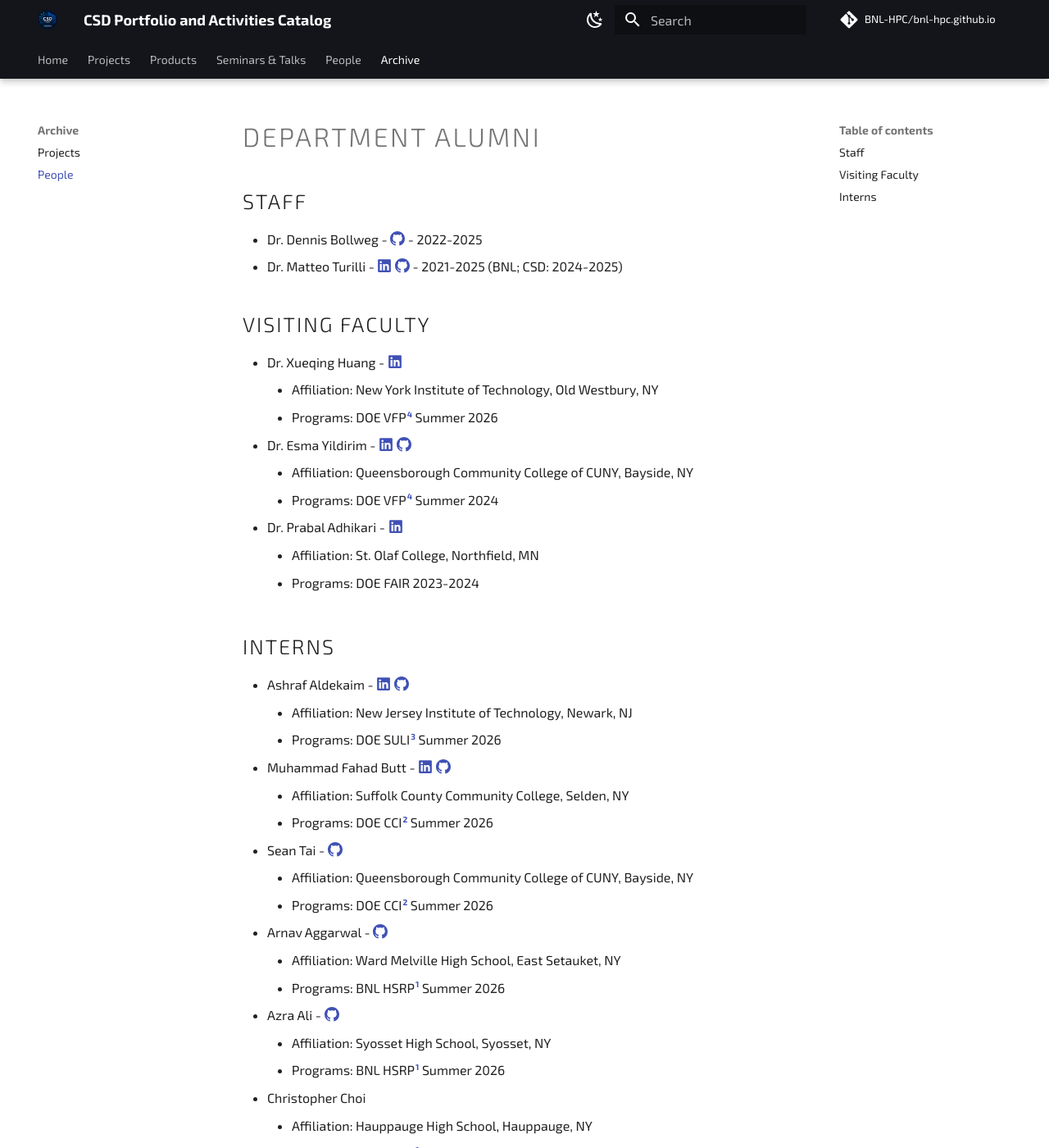
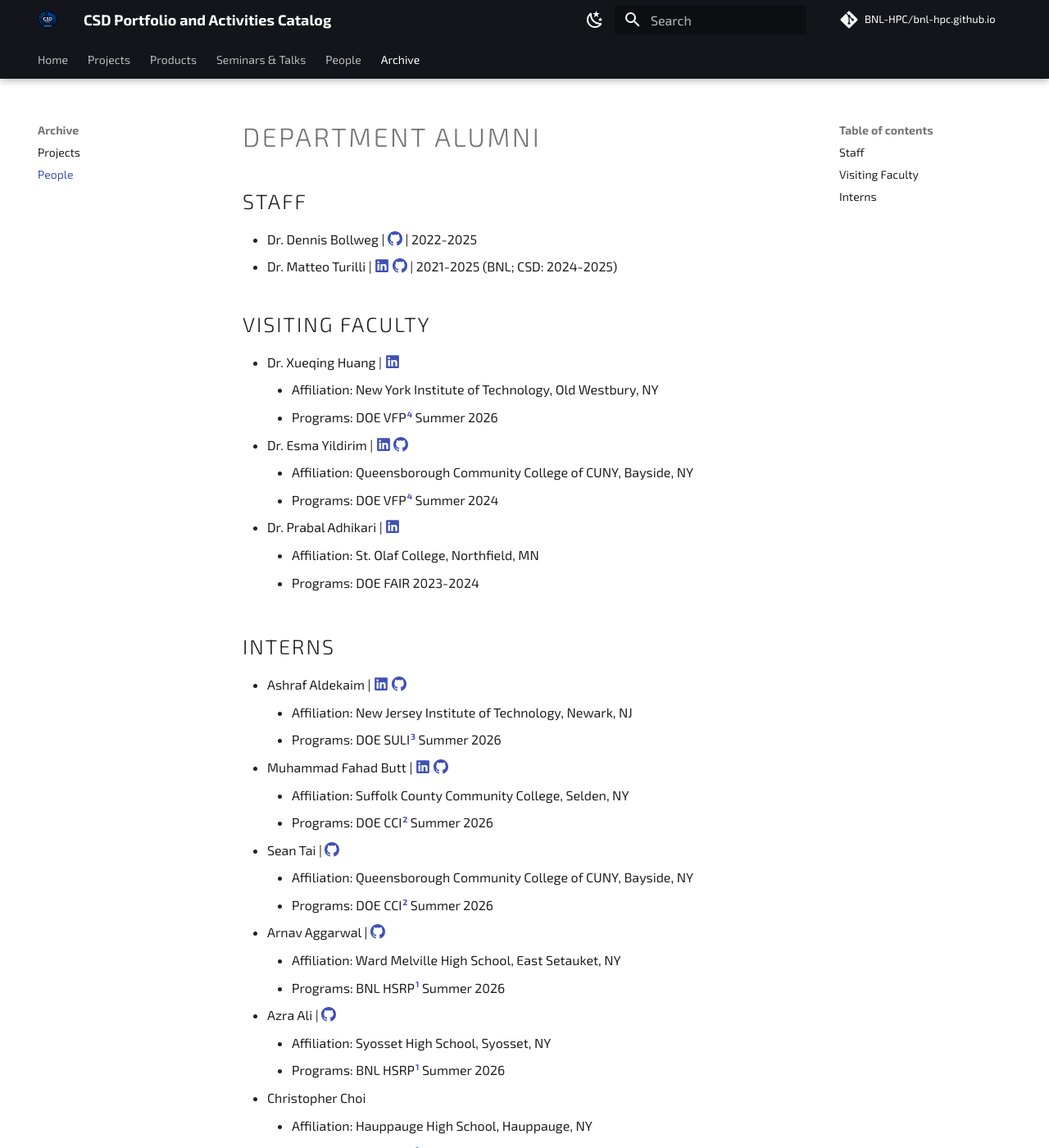
Before and after one commit to BNL-HPC/bnl-hpc.github.io, an MkDocs documentation site: the page built from docs/archive/people.md, in a window 1280 px wide and 1400 px high. Shown: the whole window at 82% size. Built offline with MkDocs 1.6.1 and Material for MkDocs 9.7.7, drawn with Linux system fonts in a browser that asks for light colours; comment, search, counter and statistics services are not loaded; some of the changed text lies outside the part shown.

Commit message:
refactor: update list item separators for alumni docs

```diff
--- a/docs/archive/people.md
+++ b/docs/archive/people.md
@@ -2,45 +2,45 @@
 
 ## Staff
 
-- Dr. Dennis Bollweg - [:octicons-mark-github-16:](https://github.com/dbollweg) - 2022-2025
-- Dr. Matteo Turilli - [:fontawesome-brands-linkedin:](https://www.linkedin.com/in/mturilli) [:octicons-mark-github-16:](https://github.com/mturilli) - 2021-2025 (BNL; CSD: 2024-2025)
+- Dr. Dennis Bollweg | [:octicons-mark-github-16:](https://github.com/dbollweg) | 2022-2025
+- Dr. Matteo Turilli | [:fontawesome-brands-linkedin:](https://www.linkedin.com/in/mturilli) [:octicons-mark-github-16:](https://github.com/mturilli) | 2021-2025 (BNL; CSD: 2024-2025)
 
 ## Visiting Faculty
 
-- Dr. Xueqing Huang - [:fontawesome-brands-linkedin:](https://www.linkedin.com/in/xueqing-huang-04379889)
+- Dr. Xueqing Huang | [:fontawesome-brands-linkedin:](https://www.linkedin.com/in/xueqing-huang-04379889)
     - Affiliation: New York Institute of Technology, Old Westbury, NY
     - Programs: DOE VFP[^vfp] Summer 2026
-- Dr. Esma Yildirim - [:fontawesome-brands-linkedin:](https://www.linkedin.com/in/esmayildirim65216228) [:octicons-mark-github-16:](https://github.com/esmayildirim)
+- Dr. Esma Yildirim | [:fontawesome-brands-linkedin:](https://www.linkedin.com/in/esmayildirim65216228) [:octicons-mark-github-16:](https://github.com/esmayildirim)
     - Affiliation: Queensborough Community College of CUNY, Bayside, NY
     - Programs: DOE VFP[^vfp] Summer 2024
-- Dr. Prabal Adhikari - [:fontawesome-brands-linkedin:](https://www.linkedin.com/in/prabal-adhikari-7329b71b)
+- Dr. Prabal Adhikari | [:fontawesome-brands-linkedin:](https://www.linkedin.com/in/prabal-adhikari-7329b71b)
     - Affiliation: St. Olaf College, Northfield, MN
     - Programs: DOE FAIR 2023-2024
 
 ## Interns
 
-- Ashraf Aldekaim - [:fontawesome-brands-linkedin:](https://www.linkedin.com/in/ashraf-aldekaim) [:octicons-mark-github-16:](https://github.com/ashraf1248)
+- Ashraf Aldekaim | [:fontawesome-brands-linkedin:](https://www.linkedin.com/in/ashraf-aldekaim) [:octicons-mark-github-16:](https://github.com/ashraf1248)
     - Affiliation: New Jersey Institute of Technology, Newark, NJ
     - Programs: DOE SULI[^suli] Summer 2026
-- Muhammad Fahad Butt - [:fontawesome-brands-linkedin:](https://www.linkedin.com/in/muhammad-butt-f580) [:octicons-mark-github-16:](https://github.com/Fahad5800)
+- Muhammad Fahad Butt | [:fontawesome-brands-linkedin:](https://www.linkedin.com/in/muhammad-butt-f580) [:octicons-mark-github-16:](https://github.com/Fahad5800)
     - Affiliation: Suffolk County Community College, Selden, NY
     - Programs: DOE CCI[^cci] Summer 2026
-- Sean Tai - [:octicons-mark-github-16:](https://github.com/seantaihx)
+- Sean Tai | [:octicons-mark-github-16:](https://github.com/seantaihx)
     - Affiliation: Queensborough Community College of CUNY, Bayside, NY
     - Programs: DOE CCI[^cci] Summer 2026
-- Arnav Aggarwal - [:octicons-mark-github-16:](https://github.com/Arnav-Aggarwal10)
+- Arnav Aggarwal | [:octicons-mark-github-16:](https://github.com/Arnav-Aggarwal10)
     - Affiliation: Ward Melville High School, East Setauket, NY
     - Programs: BNL HSRP[^hsrp] Summer 2026
-- Azra Ali - [:octicons-mark-github-16:](https://github.com/49djdjd)
+- Azra Ali | [:octicons-mark-github-16:](https://github.com/49djdjd)
     - Affiliation: Syosset High School, Syosset, NY
     - Programs: BNL HSRP[^hsrp] Summer 2026
 - Christopher Choi
     - Affiliation: Hauppauge High School, Hauppauge, NY
     - Programs: BNL HSRP[^hsrp] Summer 2026
-- Lauren Chen - [:octicons-mark-github-16:](https://github.com/laurenkchen)
+- Lauren Chen | [:octicons-mark-github-16:](https://github.com/laurenkchen)
     - Affiliation: Syosset High School, Syosset, NY
     - Programs: BNL HSRP[^hsrp] Summer 2026
-- Mohab Hussein - [:fontawesome-brands-linkedin:](https://www.linkedin.com/in/mohab-hussein04) [:octicons-mark-github-16:](https://github.com/husseinmohab)
+- Mohab Hussein | [:fontawesome-brands-linkedin:](https://www.linkedin.com/in/mohab-hussein04) [:octicons-mark-github-16:](https://github.com/husseinmohab)
     - Affiliation: Queens College of the City University of New York, Flushing, NY
     - Programs: DOE VFP[^vfp] Summer 2024, DOE SULI[^suli] Summer 2025
 - Jia Choi
```
